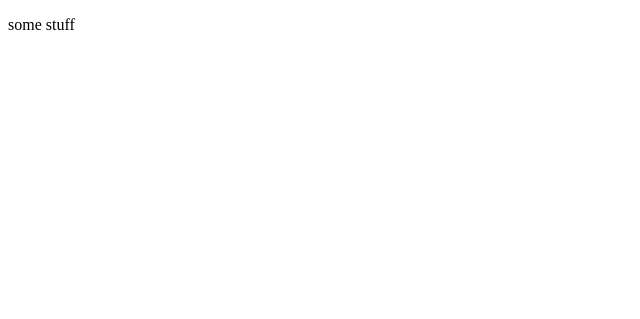
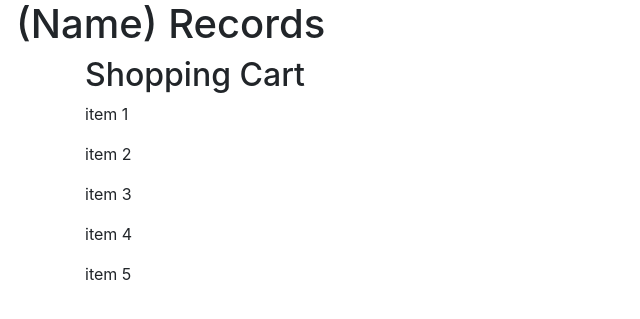
Before and after one commit to Au4Ob10/CSC_535_Record_Store, a Flask app: page /user_cart in a window 1280 px wide. Before the commit the part shown is almost empty. Shown: the top 319 px of the page, without its empty margins (0-640 px from the left). Run offline with Flask 2, Linux system fonts and the light colour scheme; some libraries are stand-ins or nearby versions.

Commit message:
modded shopping cart

```diff
--- a/Website1/templates/customer_cart.html
+++ b/Website1/templates/customer_cart.html
@@ -1,11 +1,75 @@
 <!DOCTYPE html>
 <html lang="en">
+
 <head>
     <meta charset="UTF-8">
     <meta name="viewport" content="width=device-width, initial-scale=1.0">
+    <link rel="stylesheet" href="https://cdn.jsdelivr.net/npm/bootstrap@4.0.0/dist/css/bootstrap.min.css"
+        integrity="sha384-Gn5384xqQ1aoWXA+058RXPxPg6fy4IWvTNh0E263XmFcJlSAwiGgFAW/dAiS6JXm" crossorigin="anonymous">
+    <link rel="stylesheet" href="static/style.css">
     <title>Document</title>
 </head>
+
 <body>
-    <p>some stuff</p>
+
+    <a onclick="window.location.href='/'">
+        <p class="h1 ml-3">(Name) Records</p>
+    </a>
+
+    <div class="container">
+        <div class="row" >
+            <div class="col">
+                <div class="row">
+                    <div class="col">
+                        <p class="h2">Shopping Cart</p>
+                    </div>
+                </div>
+                <div class="row">
+                    <div class="col">
+                        <p>item 1</p>
+                    </div>
+                </div>
+                <div class="row">
+                    <div class="col">
+                        <p>item 2</p>
+                    </div>
+                </div>
+                <div class="row">
+                    <div class="col">
+                        <p>item 3</p>
+                    </div>
+                </div>
+                <div class="row">
+                    <div class="col">
+                        <p>item 4</p>
+                    </div>
+                </div>
+                <div class="row">
+                    <div class="col">
+                        <p>item 5</p>
+                    </div>
+                </div>
+            </div>
+        </div>
+    </div>
+
+
+
+
+
+
+
+
+    <script src="static/script.js"></script>
+    <script src="https://code.jquery.com/jquery-3.2.1.slim.min.js"
+        integrity="sha384-KJ3o2DKtIkvYIK3UENzmM7KCkRr/rE9/Qpg6aAZGJwFDMVNA/GpGFF93hXpG5KkN" crossorigin="anonymous">
+    </script>
+    <script src="https://cdn.jsdelivr.net/npm/popper.js@1.12.9/dist/umd/popper.min.js"
+        integrity="sha384-ApNbgh9B+Y1QKtv3Rn7W3mgPxhU9K/ScQsAP7hUibX39j7fakFPskvXusvfa0b4Q" crossorigin="anonymous">
+    </script>
+    <script src="https://cdn.jsdelivr.net/npm/bootstrap@4.0.0/dist/js/bootstrap.min.js"
+        integrity="sha384-JZR6Spejh4U02d8jOt6vLEHfe/JQGiRRSQQxSfFWpi1MquVdAyjUar5+76PVCmYl" crossorigin="anonymous">
+    </script>
 </body>
+
 </html>
--- a/Website1/templates/index.html
+++ b/Website1/templates/index.html
@@ -8,7 +8,6 @@
   <link rel="stylesheet" href="static/style.css">
   <meta charset="UTF-8">
   <meta name="viewport" content="width=device-width, initial-scale=1.0">
-  <script src="https://ajax.googleapis.com/ajax/libs/jquery/3.7.1/jquery.min.js"></script>
   <title>Document</title>
 
 </head>
```
